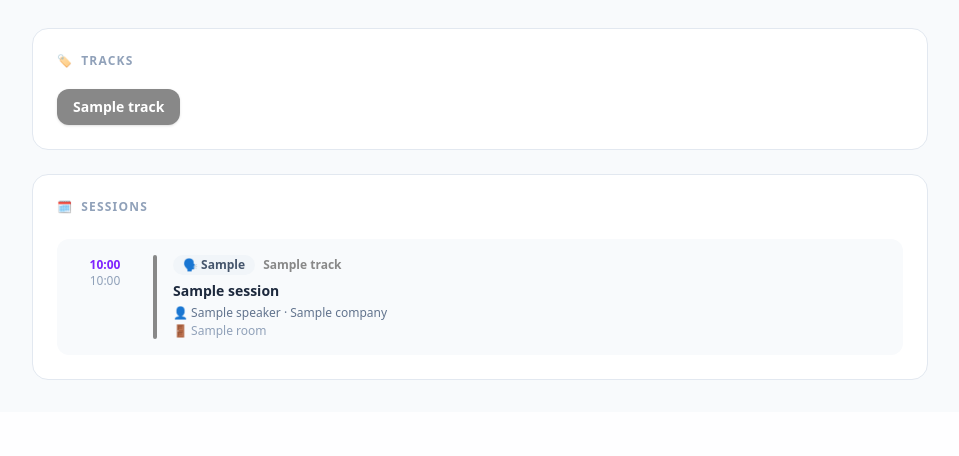
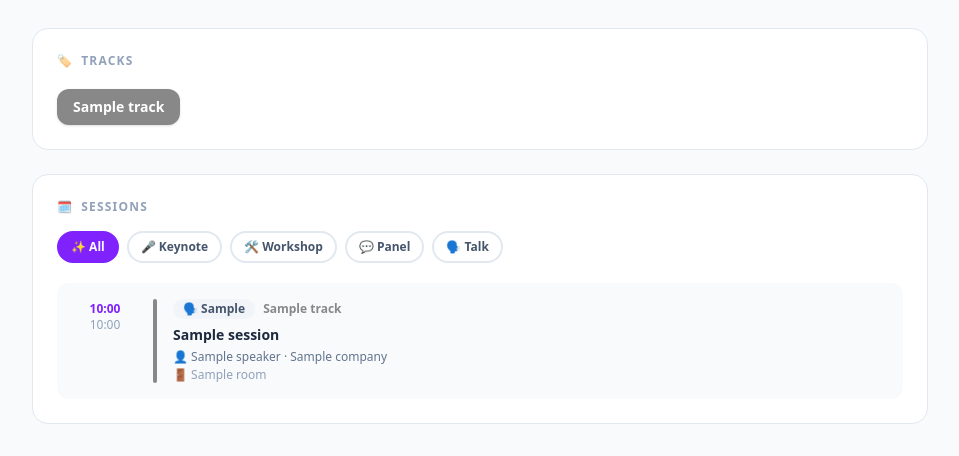
Before and after one commit to SkyRavenS1lver/django_technical_test, a Django app: template templates/events/detail.html in a window 1280 px wide. Shown: the part 992-1448 px from the top of the page, without its empty margins (160-1119 px from the left). Before the commit the page ends 1372 px from the top, so only its background shows below. Run offline with Django 5.2, Linux system fonts and the light colour scheme; the template is opened without the code that fills it: most values are stand-ins (such as "Sample title", 1, 10 or a date in 2020); grey boxes marked "Sample" are stand-in pictures; data that the repository does not hold is empty; style sheets or scripts are compiled from the project's sources; parts of the project's set-up code (start-up, migrations or seed data) failed here and were passed over; some libraries are stand-ins or nearby versions.

Commit message:
feat(events): add search, display_status filter pills, and session type filter

```diff
--- a/templates/events/detail.html
+++ b/templates/events/detail.html
@@ -170,7 +170,7 @@
 
   <!-- Sessions -->
   <div class="bg-white dark:bg-slate-900 rounded-2xl border border-slate-200 dark:border-slate-800 p-6">
-    <div class="flex items-center justify-between mb-6">
+    <div class="flex items-center justify-between mb-4">
       <h2 class="text-xs font-bold text-slate-400 dark:text-slate-500 uppercase tracking-widest flex items-center gap-2">
         <span>🗓️</span> Sessions
       </h2>
@@ -186,9 +186,53 @@
     </div>
 
     {% if sessions %}
+    <!-- Session type filter pills -->
+    <div class="flex flex-wrap gap-2 mb-5" id="session-filters">
+      <button onclick="filterSessions('all')" data-filter="all"
+              class="session-filter-btn active-filter inline-flex items-center gap-1 px-3 py-1.5 rounded-full text-xs font-bold border-2 border-violet-600 bg-violet-600 text-white transition-all">
+        ✨ All
+      </button>
+      <button onclick="filterSessions('keynote')" data-filter="keynote"
+              class="session-filter-btn inline-flex items-center gap-1 px-3 py-1.5 rounded-full text-xs font-bold border-2 border-slate-200 dark:border-slate-700 text-slate-600 dark:text-slate-400 hover:border-violet-400 hover:text-violet-600 dark:hover:text-violet-400 transition-all">
+        🎤 Keynote
+      </button>
+      <button onclick="filterSessions('workshop')" data-filter="workshop"
+              class="session-filter-btn inline-flex items-center gap-1 px-3 py-1.5 rounded-full text-xs font-bold border-2 border-slate-200 dark:border-slate-700 text-slate-600 dark:text-slate-400 hover:border-violet-400 hover:text-violet-600 dark:hover:text-violet-400 transition-all">
+        🛠️ Workshop
+      </button>
+      <button onclick="filterSessions('panel')" data-filter="panel"
+              class="session-filter-btn inline-flex items-center gap-1 px-3 py-1.5 rounded-full text-xs font-bold border-2 border-slate-200 dark:border-slate-700 text-slate-600 dark:text-slate-400 hover:border-violet-400 hover:text-violet-600 dark:hover:text-violet-400 transition-all">
+        💬 Panel
+      </button>
+      <button onclick="filterSessions('talk')" data-filter="talk"
+              class="session-filter-btn inline-flex items-center gap-1 px-3 py-1.5 rounded-full text-xs font-bold border-2 border-slate-200 dark:border-slate-700 text-slate-600 dark:text-slate-400 hover:border-violet-400 hover:text-violet-600 dark:hover:text-violet-400 transition-all">
+        🗣️ Talk
+      </button>
+    </div>
+    <script>
+      function filterSessions(type) {
+        document.querySelectorAll('[data-session-type]').forEach(el => {
+          el.style.display = (type === 'all' || el.dataset.sessionType === type) ? '' : 'none';
+        });
+        document.querySelectorAll('.session-filter-btn').forEach(btn => {
+          const active = btn.dataset.filter === type;
+          btn.classList.toggle('bg-violet-600', active);
+          btn.classList.toggle('border-violet-600', active);
+          btn.classList.toggle('text-white', active);
+          btn.classList.toggle('border-slate-200', !active);
+          btn.classList.toggle('dark:border-slate-700', !active);
+          btn.classList.toggle('text-slate-600', !active);
+          btn.classList.toggle('dark:text-slate-400', !active);
+        });
+      }
+    </script>
+    {% endif %}
+
+    {% if sessions %}
       <div class="space-y-3">
         {% for session in sessions %}
-          <div class="flex gap-4 p-4 rounded-xl bg-slate-50 dark:bg-slate-800/50 hover:bg-violet-50 dark:hover:bg-violet-950/30 transition-colors group">
+          <div class="flex gap-4 p-4 rounded-xl bg-slate-50 dark:bg-slate-800/50 hover:bg-violet-50 dark:hover:bg-violet-950/30 transition-colors group"
+               data-session-type="{{ session.session_type }}">
 
             <!-- Time column -->
             <div class="shrink-0 w-16 text-center pt-0.5">
--- a/templates/events/partials/event_list.html
+++ b/templates/events/partials/event_list.html
@@ -18,7 +18,7 @@
 
 {% if page_obj.has_next %}
   <div class="mt-10 text-center">
-    <button hx-get="?page={{ page_obj.next_page_number }}"
+    <button hx-get="?page={{ page_obj.next_page_number }}{% if search %}&search={{ search }}{% endif %}{% if active_filter and active_filter != 'all' %}&filter={{ active_filter }}{% endif %}"
             hx-target="#event-list"
             hx-swap="outerHTML"
             class="px-8 py-3 rounded-xl text-sm font-semibold border-2 border-violet-200 dark:border-violet-800 text-violet-600 dark:text-violet-400 hover:bg-violet-50 dark:hover:bg-violet-950 hover:border-violet-400 transition-all">
```
Also changed, not shown: app/events/pages.py (+37 -2 lines), templates/events/list.html (+37 -0 lines), README.md, app/events/README.md.
